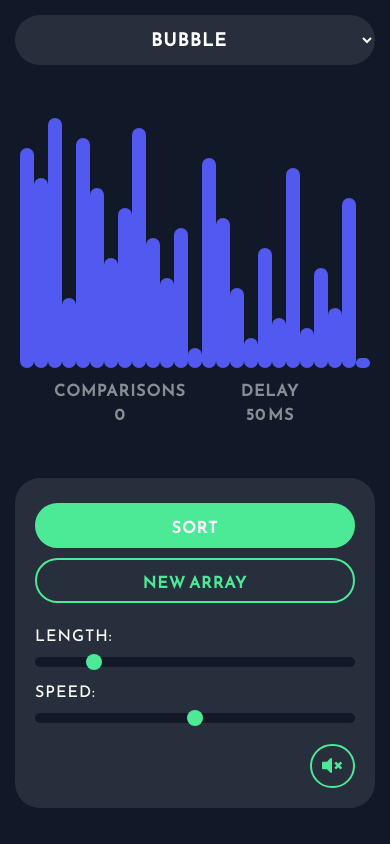
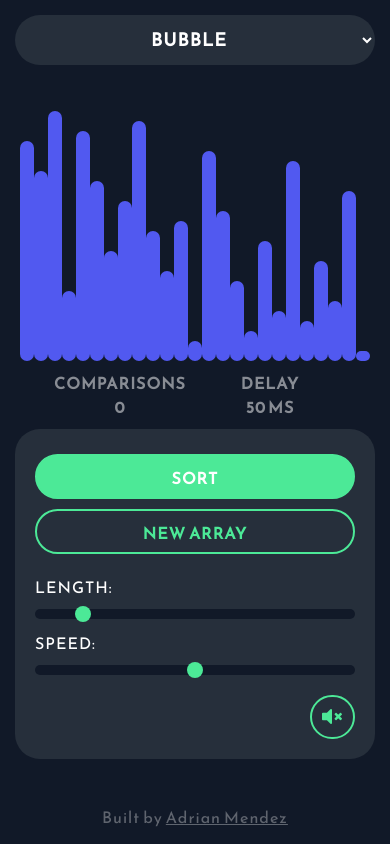
Before and after one commit to adrianmendez03/sort-visualizer, a website with bundled scripts: page index.html in a window 390 px wide. Built offline with nearby package versions, Linux system fonts and the light colour scheme.

Commit message:
Refined responsiveness

```diff
--- a/index.html
+++ b/index.html
@@ -12,7 +12,7 @@
         crossorigin="anonymous"
     ></script>
     <script src="script.js" type="module"></script>
-    <title>Sort</title>
+    <title>Sort Visualization</title>
 </head>
 <body>
     <header></header>
@@ -28,7 +28,7 @@
             <div id="inputs-container">
                 <div class="slider-container uppercase">
                     <label for="length">length:</label>
-                    <input type="range" min="10" max="100" value="25" name="length" class="slider" id="length">
+                    <input type="range" min="10" max="125" value="25" name="length" class="slider" id="length">
                 </div>
                 <div class="slider-container uppercase">
                     <label for="speed">speed:</label>
@@ -38,5 +38,6 @@
             <div><i id="mute" class="fas fa-volume-mute off"></i></div>
         </section>
     </main>
+    <footer>Built by <a target="_blank" href="https://www.adrianmendez.me">Adrian Mendez</a></footer>
 </body>
 </html>
--- a/style.css
+++ b/style.css
@@ -17,13 +17,7 @@
     letter-spacing: 1px;
 }
 
-html {
-
-    overflow: hidden;
-}
-
 body {
-    height: 100vh;
     padding: 15px;
     background: var(--primary);
     display: flex;
@@ -31,6 +25,11 @@ body {
     justify-content: space-between;
     margin: auto;
     max-width: 800px;
+    min-height: 100vh;
+}
+
+header {
+    margin-bottom: 10px;
 }
 
 select {
@@ -53,10 +52,19 @@ button {
 }
 
 main {
-    height: 90%;
     display: flex;
     flex-direction: column;
     justify-content: space-around;
+}
+
+footer {
+    margin-top: 10px;
+    color: rgba(255, 255, 255, 0.329);
+    text-align: center;
+}
+
+a {
+    color: rgba(255, 255, 255, 0.329);
 }
 
 /* ALGO SELECT */
@@ -242,6 +250,7 @@ main {
         flex-direction: row-reverse;
         justify-content: space-between;
         align-items: center;
+        overflow: auto;
     }
 
     main #menu-container {
```
